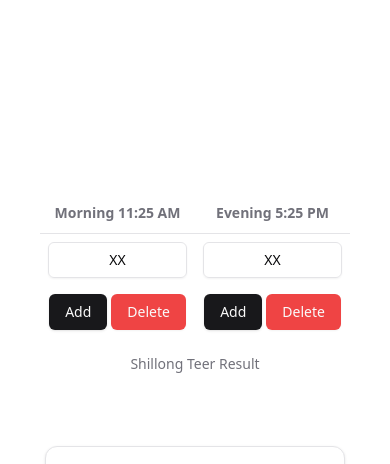
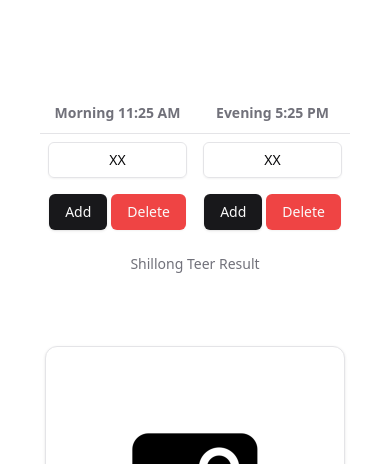
Before and after one commit to Jotish03/nextjs-shillongteer, a Next.js app: page / in a window 390 px wide. Shown: the part 345-809 px from the top of the page. Built offline with nearby package versions, Linux system fonts and the light colour scheme; no server answers; the database is empty.

Commit message:
margin-fixed

```diff
--- a/components/hero-section/herosection.js
+++ b/components/hero-section/herosection.js
@@ -180,7 +180,7 @@
           </div>
         </div>
       </div>
-      <div className="w-full  md:w-2/4 p-10">
+      <div className="w-full mt-[-100px] lg:mt-0 md:mt-0 md:w-2/4 p-10">
         <Table>
           <TableCaption>Shillong Teer Result</TableCaption>
           <TableHeader>
```
